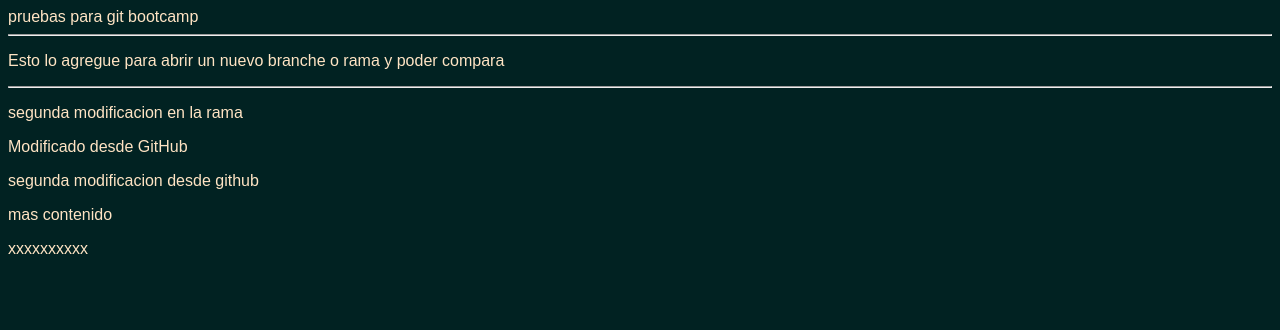
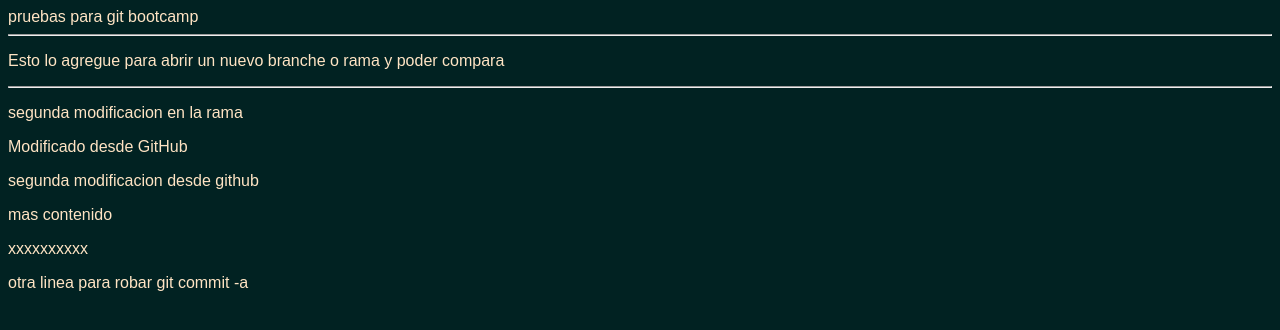
Before and after one commit to janez0266/new-project, a plain HTML site: page index.html in a window 1280 px wide. Drawn offline with Linux system fonts and the light colour scheme.

Commit message:
prueba de commit -a

```diff
--- a/index.html
+++ b/index.html
@@ -27,5 +27,6 @@
     <p>Modificado desde GitHub</p>
     <p> segunda modificacion desde github</p>
     <p>mas contenido</p>xxxxxxxxxx
+    <p>otra linea para robar git commit -a</p>
 </body>
 </html>
```
